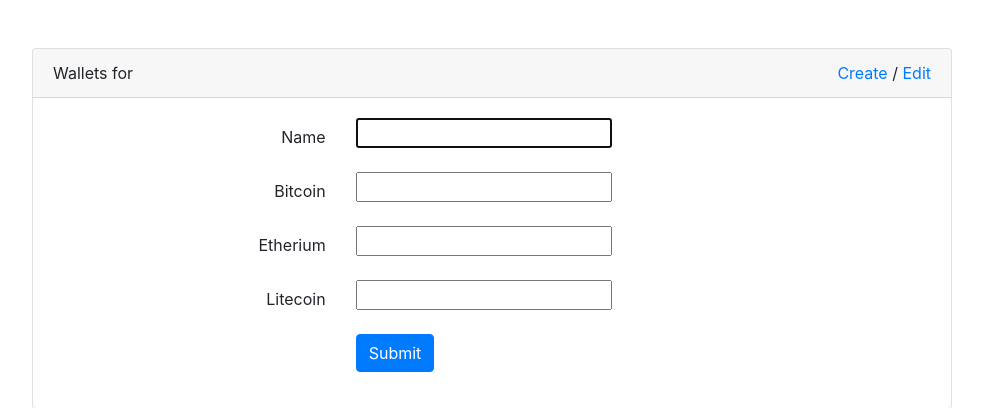
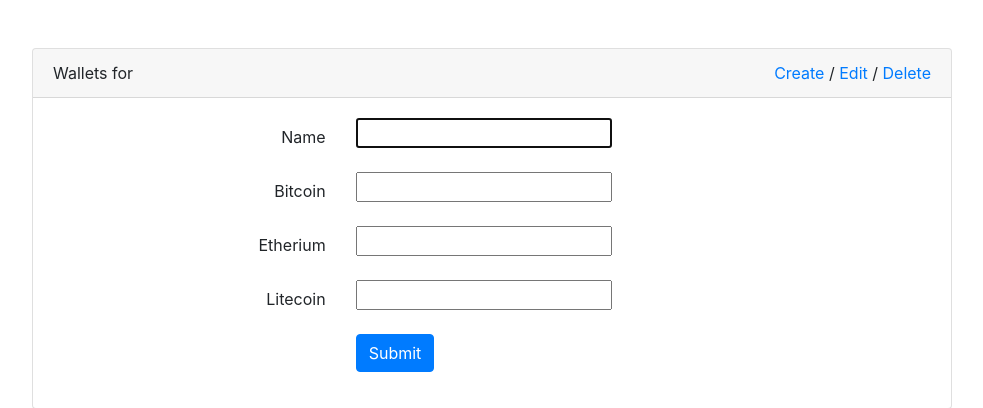
Before and after one commit to longton95/ADW_Django_A1, a Django app: page /app/createWallet/ in a window 1280 px wide. Shown: the part 56-464 px from the top of the page, without its empty margins (148-1131 px from the left). Run offline with Django 3.2, Linux system fonts and the light colour scheme; some libraries are stand-ins or nearby versions.

Commit message:
Updated links between pages

```diff
--- a/app/templates/app/createWallet.html
+++ b/app/templates/app/createWallet.html
@@ -10,6 +10,8 @@
                   <a href="{% url 'app:createWallet' %}">Create</a>
                    /
                   <a href="{% url 'app:editWallet' %}">Edit</a>
+                  /
+                 <a href="{% url 'app:deleteWallet' %}">Delete</a>
                </span>
                </div>
 
--- a/app/templates/app/editWallet.html
+++ b/app/templates/app/editWallet.html
@@ -10,6 +10,8 @@
                   <a href="{% url 'app:createWallet' %}">Create</a>
                    /
                   <a href="{% url 'app:editWallet' %}">Edit</a>
+                  /
+                 <a href="{% url 'app:deleteWallet' %}">Delete</a>
                </span>
                </div>
                 <div class="card-body">
--- a/app/templates/app/wallets.html
+++ b/app/templates/app/wallets.html
@@ -11,6 +11,8 @@
              <a href="{% url 'app:createWallet' %}">Create</a>
                /
              <a href="{% url 'app:editWallet' %}">Edit</a>
+             /
+             <a href="{% url 'app:deleteWallet' %}">Delete</a>
            </span>
            </div>
 
```
Lines whose indentation alone changed are shown as unchanged.
